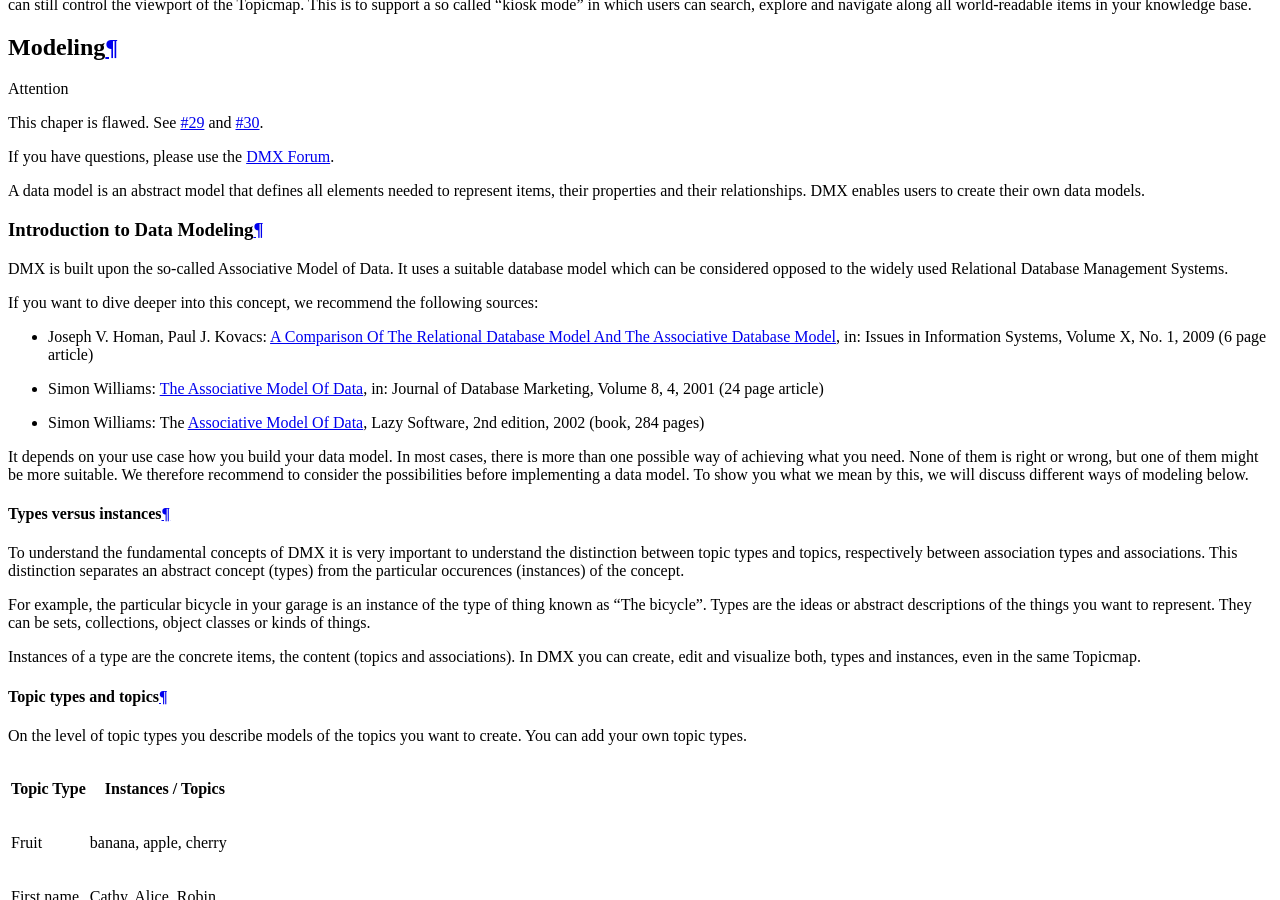
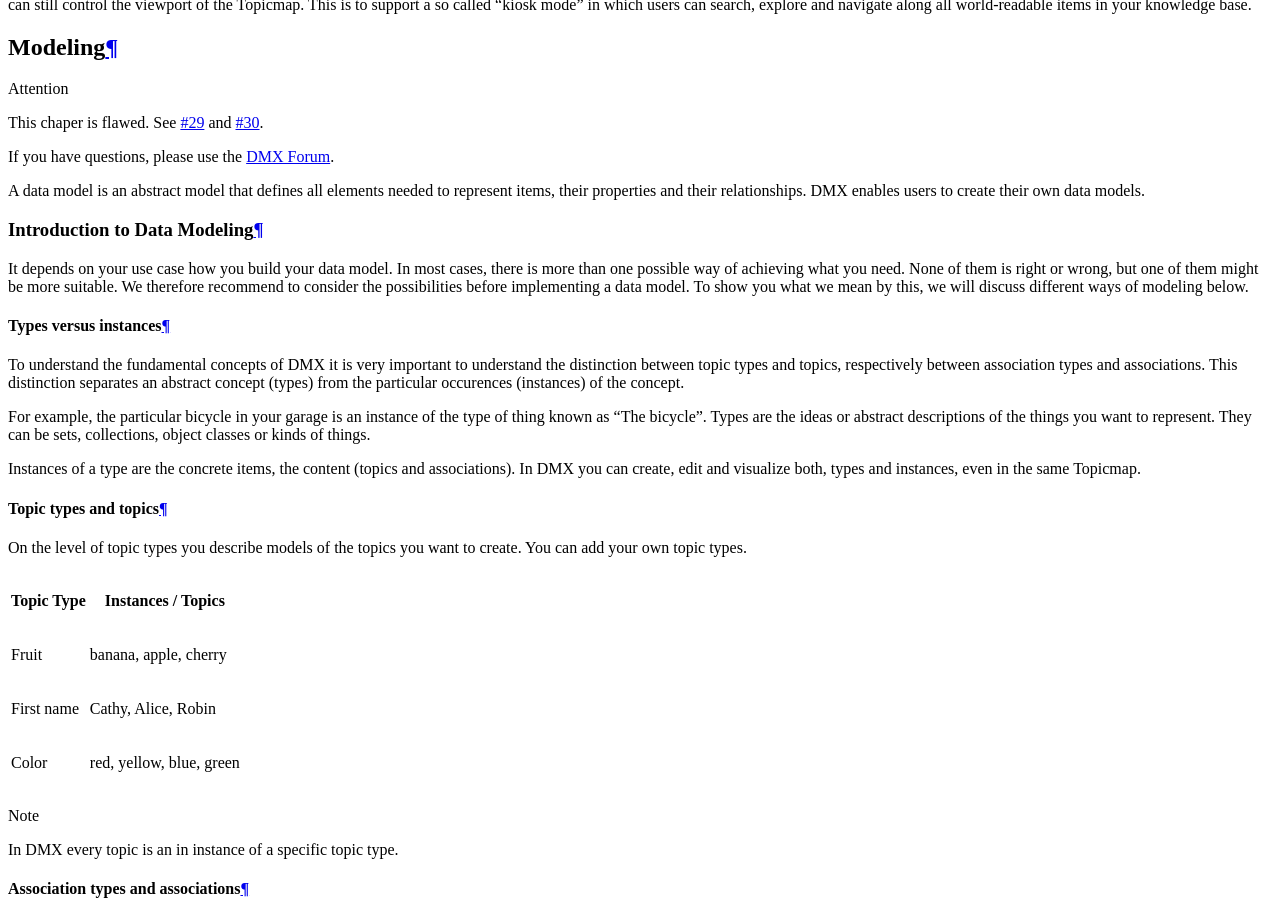
Before and after one commit to dmx-systems/dmx-documentation, a Sphinx documentation site: the page built from docs/user.rst, in a window 1280 px wide and 900 px high, scrolled down 52708 px. Built offline with Sphinx 7.4.7 and the Read the Docs theme 2.0.0, drawn with Linux system fonts in a browser that asks for light colours.

Commit message:
Drop ref to "Associative Model of Data" from "Modeling" chapter
... as it is now mentioned in "Overview" already.

```diff
--- a/docs/user.rst
+++ b/docs/user.rst
@@ -4,9 +4,9 @@
 
 .. _user-the-dmx-user-interface:
 
-**********************
+**************
 User Interface
-**********************
+**************
 
 .. _user-the-toolbar:
 
@@ -54,7 +54,7 @@
 Your choice in the Workspace Selector has direct influence on the available contents in the next menu, the *Topicmap Selector*.
 
 The Topicmap Selector
-----------------------
+---------------------
 
 .. figure:: _static/upper-toolbar-topicmap-selector.png
     :alt: Tool bar with highlighted topicmap selector
@@ -1197,16 +1197,7 @@
 .. _user-introduction-to-data-modeling:
 
 Introduction to Data Modeling
-==============================
-
-DMX is built upon the so-called Associative Model of Data.
-It uses a suitable database model which can be considered opposed to the widely used Relational Database Management Systems.
-
-If you want to dive deeper into this concept, we recommend the following sources:
-
-* Joseph V. Homan, Paul J. Kovacs: `A Comparison Of The Relational Database Model And The Associative Database Model <http://iacis.org/iis/2009/P2009_1301.pdf>`_, in: Issues in Information Systems, Volume X, No. 1, 2009 (6 page article)
-* Simon Williams: `The Associative Model Of Data <https://link.springer.com/content/pdf/10.1057/palgrave.jdm.3240049.pdf>`_, in: Journal of Database Marketing, Volume 8, 4, 2001 (24 page article)
-* Simon Williams: The `Associative Model Of Data <https://web.archive.org/web/20181219134621/http://sentences.com/docs/amd.pdf>`_, Lazy Software, 2nd edition, 2002 (book, 284 pages)
+=============================
 
 It depends on your use case how you build your data model.
 In most cases, there is more than one possible way of achieving what you need.
@@ -1306,7 +1297,7 @@
 You can model these two different case by using the data types "entity" and "value".
 
 The composite type "entity"
------------------------------
+---------------------------
 
 In DMX, entity is used when you want to refer to the same thing as before even if something changes.
 If an address changes because the street is renamed you would still mean the same house at the same geolocation.
```
